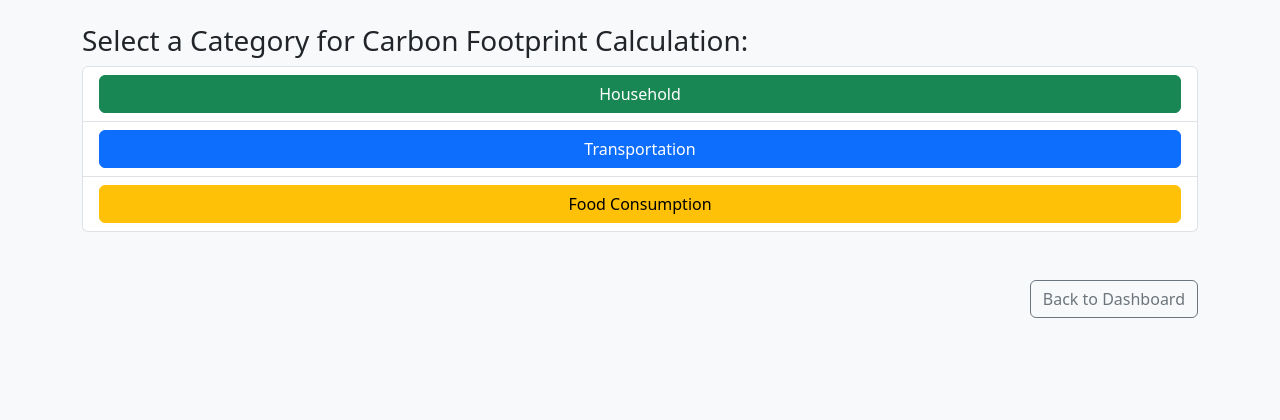
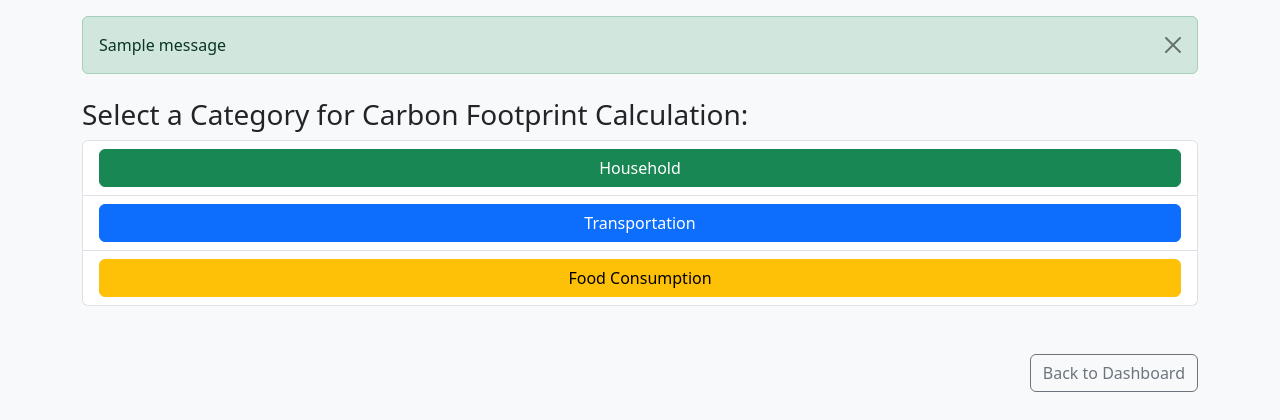
Before and after one commit to francineannealvarez/ES-Web-Application, a Flask app: page /calculate/category in a window 1280 px wide. Shown: the top 420 px of the page. Run offline with Flask 3, Linux system fonts and the light colour scheme; one stand-in notice (Sample message) is shown.

Commit message:
try html

```diff
--- a/templates/category_choice.html
+++ b/templates/category_choice.html
@@ -8,6 +8,20 @@
     <link rel="stylesheet" href="https://cdn.jsdelivr.net/npm/bootstrap@5.3.0/dist/css/bootstrap.min.css">
 </head>
 <body class="bg-light">
+
+    <!--Flash Messages-->
+    <div class="container mt-3">
+        {% with messages = get_flashed_messages(with_categories=true) %}
+            {% if messages %}
+                {% for category, message in messages %}
+                    <div class="alert alert-{{ category }} alert-dismissible fade show" role="alert">
+                        {{ message }}
+                        <button type="button" class="btn-close" data-bs-dismiss="alert" aria-label="Close"></button>
+                    </div>
+                {% endfor %}
+            {% endif %}
+        {% endwith %}
+    </div>
 
     <!-- Header Section -->
     <div class="container mt-4">
```
Also changed, not shown: templates/dashboard.html (+13 -0 lines).
